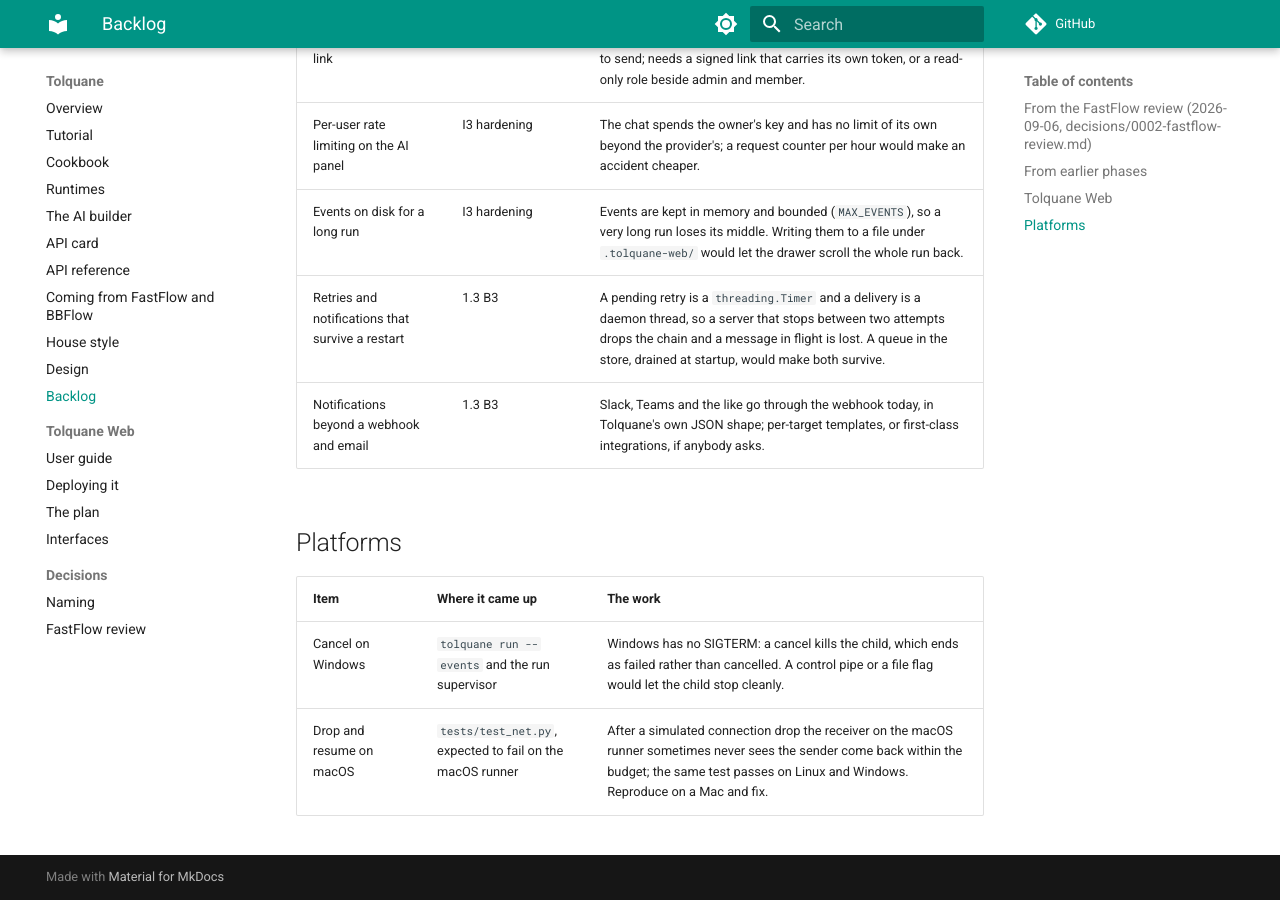
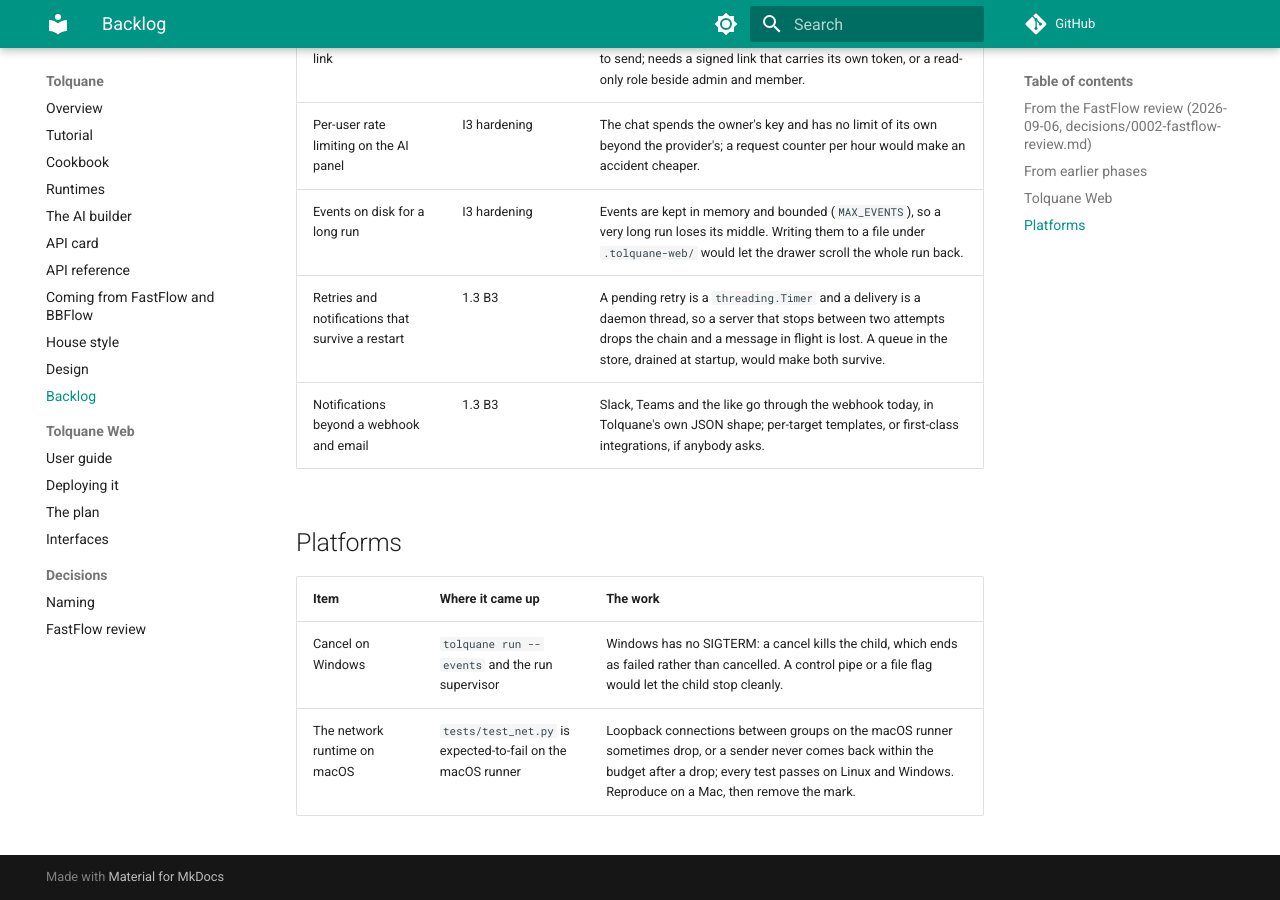
Before and after one commit to robtacconelli/Tolquane, an MkDocs documentation site: the page built from docs/backlog.md, in a window 1280 px wide and 900 px high, scrolled down 2377 px. Built offline with MkDocs 1.6.1 and Material for MkDocs 9.7.7, drawn with Linux system fonts in a browser that asks for light colours; comment, search, counter and statistics services are not loaded.

Commit message:
The network tests report rather than gate on the macOS runner until reproduced on a Mac

```diff
--- a/docs/backlog.md
+++ b/docs/backlog.md
@@ -49,4 +49,4 @@
 | Item | Where it came up | The work |
 |---|---|---|
 | Cancel on Windows | `tolquane run --events` and the run supervisor | Windows has no SIGTERM: a cancel kills the child, which ends as failed rather than cancelled. A control pipe or a file flag would let the child stop cleanly. |
-| Drop and resume on macOS | `tests/test_net.py`, expected to fail on the macOS runner | After a simulated connection drop the receiver on the macOS runner sometimes never sees the sender come back within the budget; the same test passes on Linux and Windows. Reproduce on a Mac and fix. |
+| The network runtime on macOS | `tests/test_net.py` is expected-to-fail on the macOS runner | Loopback connections between groups on the macOS runner sometimes drop, or a sender never comes back within the budget after a drop; every test passes on Linux and Windows. Reproduce on a Mac, then remove the mark. |
```
Also changed, not shown: 1 other file.
